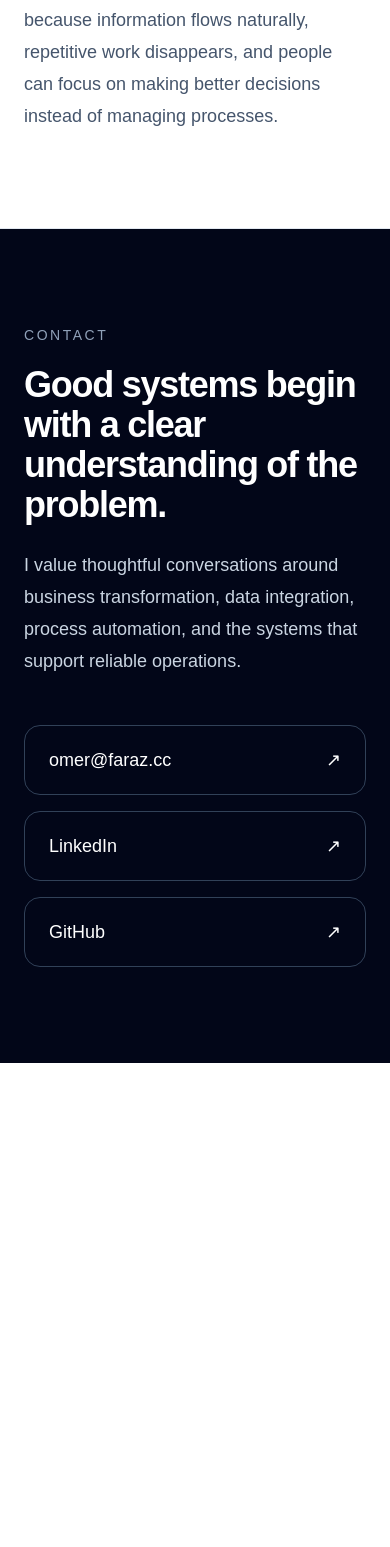
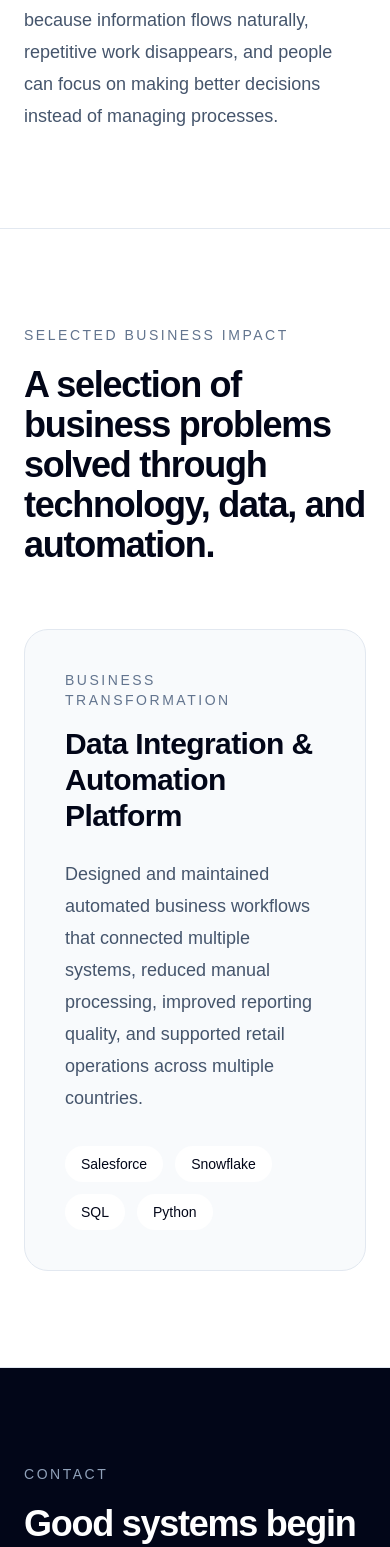
Before and after one commit to omerfaraz-fa/faraz-website, a Next.js app: page / in a window 390 px wide. Shown: the part 3432-4979 px from the top of the page. Before the commit the page ends 4495 px from the top, so only its background shows below. Built offline with nearby package versions, Linux system fonts and the light colour scheme.

Commit message:
Add Selected Business Impact section

```diff
--- a/src/app/page.tsx
+++ b/src/app/page.tsx
@@ -3,6 +3,7 @@ import Hero from "../components/Hero";
 import BusinessImpact from "../components/BusinessImpact";
 import About from "../components/About";
 import Contact from "../components/Contact";
+import FeaturedProjects from "../components/FeaturedProjects";
 export default function Home() {
   return (
     <main className="min-h-screen bg-white text-slate-950">
@@ -14,6 +15,8 @@ export default function Home() {
 
       <About />
 
+      <FeaturedProjects />
+
       <Contact />
     </main>
   );
--- /dev/null
+++ b/src/components/FeaturedProjects.tsx
@@ -0,0 +1,53 @@
+export default function FeaturedProjects() {
+  return (
+    <section
+      id="projects"
+      className="border-t border-slate-200 bg-white px-6 py-24 lg:px-8"
+    >
+      <div className="mx-auto max-w-7xl">
+        <p className="text-sm font-medium uppercase tracking-[0.18em] text-slate-500">
+          Selected Business Impact
+        </p>
+
+        <h2 className="mt-5 max-w-4xl text-4xl font-semibold tracking-[-0.035em] text-slate-950 sm:text-5xl">
+          A selection of business problems solved through technology, data, and
+          automation.
+        </h2>
+
+        <div className="mt-16 rounded-3xl border border-slate-200 bg-slate-50 p-10">
+          <p className="text-sm font-medium uppercase tracking-[0.18em] text-slate-500">
+            Business Transformation
+          </p>
+
+          <h3 className="mt-4 text-3xl font-semibold tracking-[-0.02em] text-slate-950">
+            Data Integration & Automation Platform
+          </h3>
+
+          <p className="mt-6 max-w-3xl text-lg leading-8 text-slate-600">
+            Designed and maintained automated business workflows that connected
+            multiple systems, reduced manual processing, improved reporting
+            quality, and supported retail operations across multiple countries.
+          </p>
+
+          <div className="mt-8 flex flex-wrap gap-3">
+            <span className="rounded-full bg-white px-4 py-2 text-sm">
+              Salesforce
+            </span>
+
+            <span className="rounded-full bg-white px-4 py-2 text-sm">
+              Snowflake
+            </span>
+
+            <span className="rounded-full bg-white px-4 py-2 text-sm">
+              SQL
+            </span>
+
+            <span className="rounded-full bg-white px-4 py-2 text-sm">
+              Python
+            </span>
+          </div>
+        </div>
+      </div>
+    </section>
+  );
+}
--- a/src/components/Navbar.tsx
+++ b/src/components/Navbar.tsx
@@ -12,8 +12,8 @@ export default function Navbar() {
             Work
           </a>
 
-          <a href="#expertise" className="hover:text-slate-950 transition">
-            Expertise
+          <a href="#projects" className="hover:text-slate-950 transition">
+            Projects
           </a>
 
           <a href="#about" className="hover:text-slate-950 transition">
```
